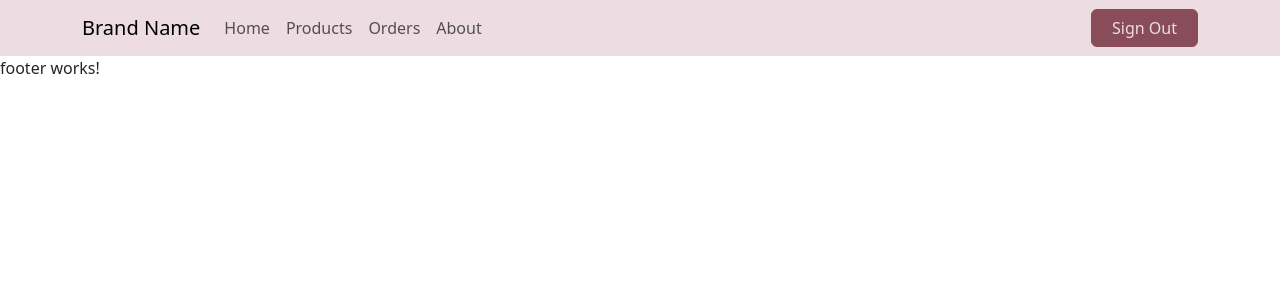
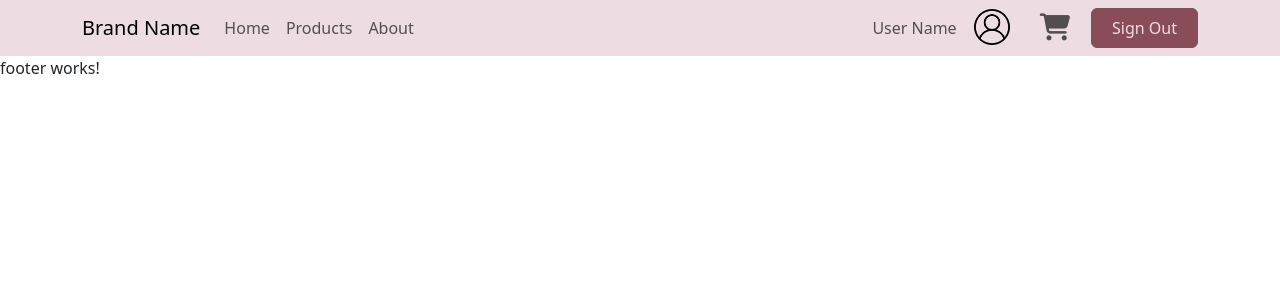
Before and after one commit to abdozero/Cafe-Angular, an Angular app: page / in a window 1280 px wide. Shown: the top 300 px of the page. Built offline with nearby package versions, Linux system fonts and the light colour scheme.

Commit message:
add user name

```diff
--- a/src/app/Component/header/header.component.css
+++ b/src/app/Component/header/header.component.css
@@ -1,8 +1,12 @@
 .main{
   background-color: #eddde2;
 }
+.btn
+{
+  --bs-btn-padding-y: 0;
+}
 
-.navbar .btn-outline-success {
+.btn-outline-success {
   --bs-btn-color: #894d59;
   --bs-btn-border-color: #894d59;
   --bs-btn-hover-bg: #894d59;
@@ -11,7 +15,7 @@
   --bs-btn-active-border-color: #894d59;
 
 }
-.navbar .btn-success {
+.btn-success {
   --bs-btn-bg: #894d59;
   --bs-btn-border-color: #894d59;
   --bs-btn-hover-bg: #72424a;
@@ -22,5 +26,8 @@
   --bs-nav-link-hover-color: #eddde2
 }
 
-li.icon,li.icon a.btn{padding: 0;}
+.avatar, .user-name{
+  --bs-btn-padding-x: 0;
+}
+/* li.icon,li.icon a.btn{padding: 0;} */
 i{font-size: 27px; padding-top: 5px;}
--- a/src/app/Component/header/header.component.html
+++ b/src/app/Component/header/header.component.html
@@ -43,12 +43,18 @@
                             <a class="nav-link d-inline" href="#">Sign Up</a>
                         </button>
                     }
-                    @else if(userType == "user")
+                    @else
                     {
-                        <li class="nav-item btn icon">
+                        <li class="nav-item">
+                            <a class="nav-link">{{userName}}</a>
+                        </li>
+                    }
+                    @if(userType == "user")
+                    {
+                        <li class="nav-item btn avatar">
                             <a class="nav-link d-inline" href="#"><img src="Images/user-avatar.png" width="36" height="36"/></a>
                         </li>
-                        <li class="nav-item btn icon">
+                        <li class="nav-item btn cart">
                             <a class="nav-link d-inline" href="#"><i class="fa fa-shopping-cart"></i></a>
                         </li>
                     }
--- a/src/app/Component/header/header.component.ts
+++ b/src/app/Component/header/header.component.ts
@@ -9,5 +9,6 @@ import { FormsModule } from '@angular/forms';
   styleUrl: './header.component.css'
 })
 export class HeaderComponent {
-  userType = "admin";
+  userType = "user";
+  userName = "User Name";
 }
```
